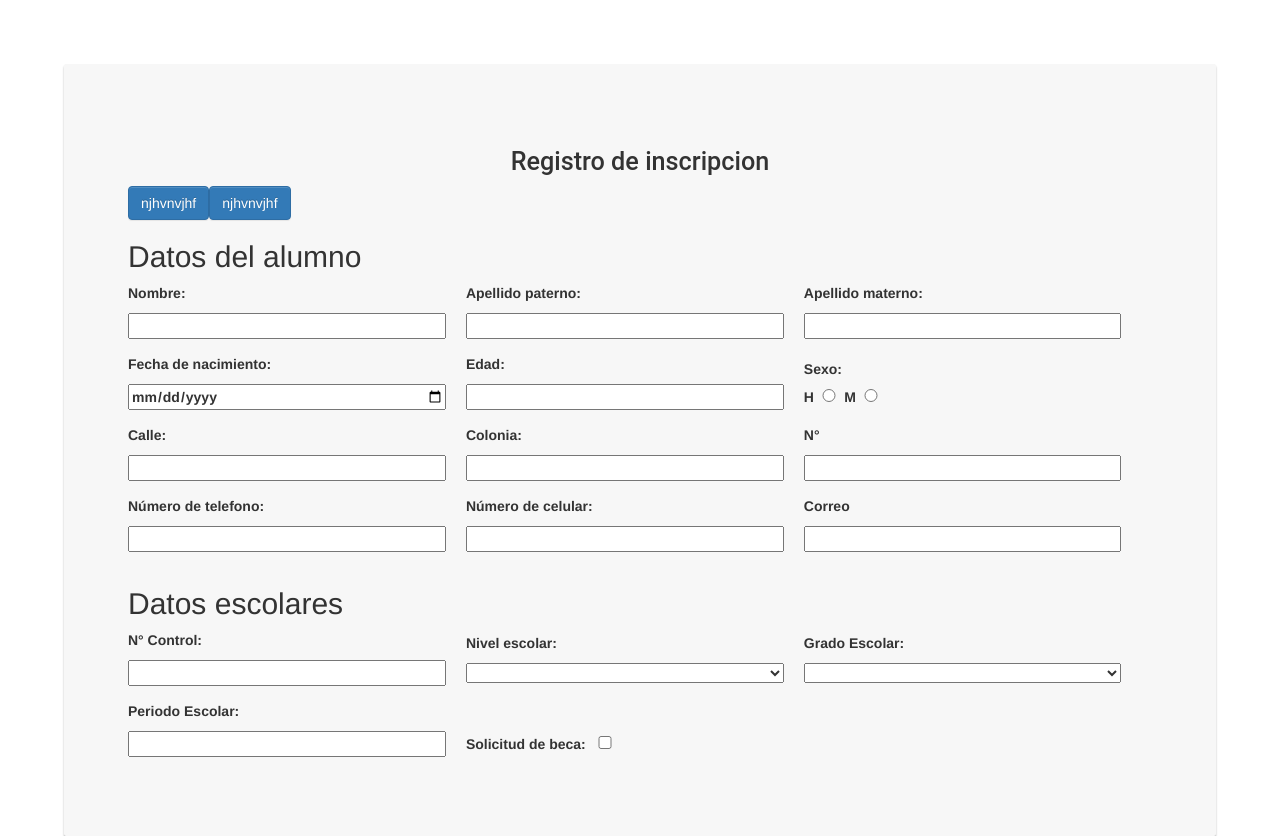
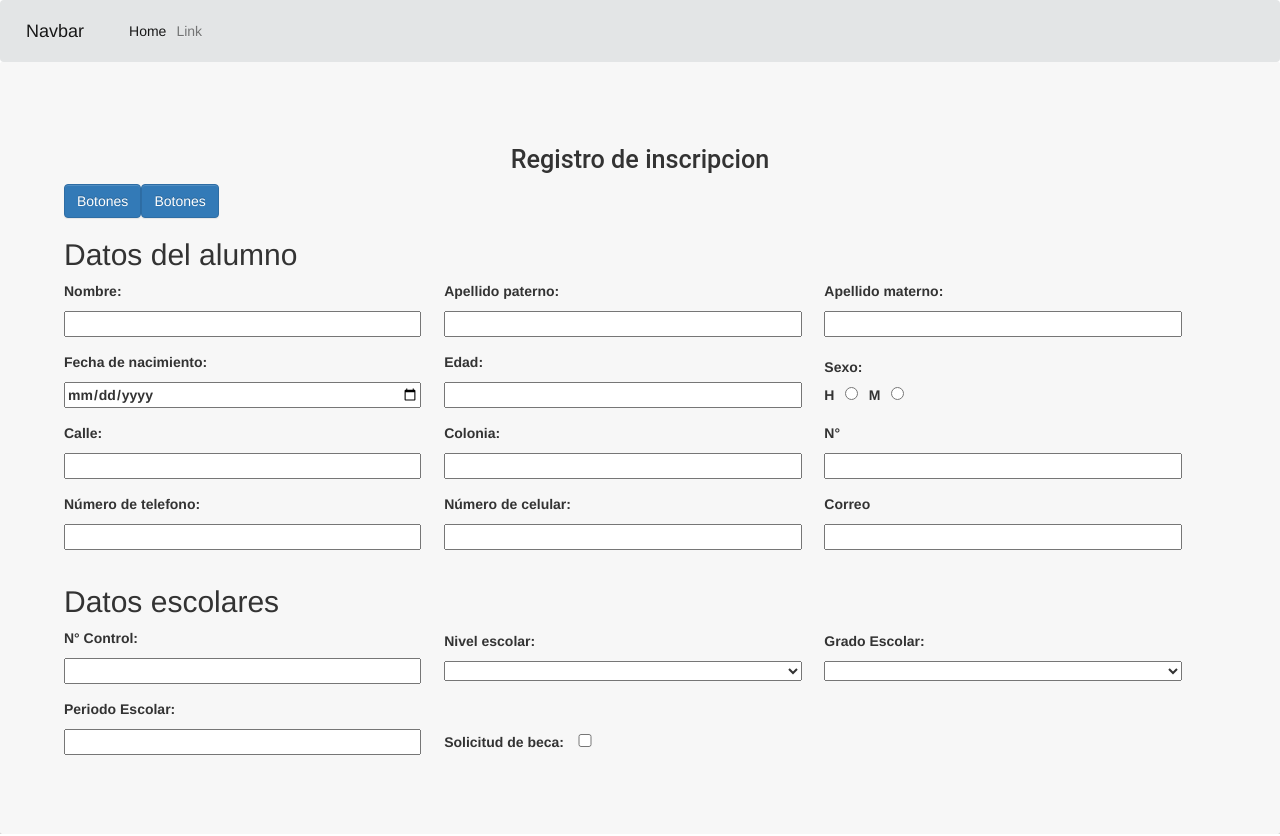
Before and after one commit to 14041269/gallinero1, a React app in the folder react-proyecto/: page / in a window 1280 px wide. Built offline with nearby package versions, Linux system fonts and the light colour scheme.

Commit message:
Version2

```diff
--- a/react-proyecto/src/css/Inscripciones.css
+++ b/react-proyecto/src/css/Inscripciones.css
@@ -2,10 +2,10 @@
     {
     height: 100%;
     padding: 5%;
-    max-width: 90%;
+    max-width: 100%;
     width: 100% !important;
     background-color: #F7F7F7;
-    margin: 5% auto 0% auto;
+    margin: 0%;
     border-radius: 2px;
     -webkit-box-shadow: 0px 2px 2px rgba(0, 0, 0, 0.3);
     box-shadow: 0px 2px 2px rgba(0, 0, 0, 0.3);
--- /dev/null
+++ b/react-proyecto/src/css/navigation.css
@@ -0,0 +1,5 @@
+.mynavigation
+{
+	margin:0% !important;
+	background: #e3e5e6!important;
+}
--- a/react-proyecto/src/js/componentes/inscripciones/principal.js
+++ b/react-proyecto/src/js/componentes/inscripciones/principal.js
@@ -2,6 +2,7 @@ import React, { Component } from 'react';
 import DatosAlumnos from './datosAlumnos';
 import BotonesInicio from './botonesInicio';
 import DatosInscripciones from './datosInscripciones';
+import Navigation from '../navigation';
 import '../../../css/Inscripciones.css';
 
 class Principal extends Component {
@@ -14,11 +15,11 @@ class Principal extends Component {
 	render()
 	{
 		return(
-
+			<div>
+			<Navigation/>
 				<div className="contenedor-inscripciones">
-
 					<h1>Registro de inscripcion</h1>
-					<BotonesInicio cualquiera={"njhvnvjhf"}/>
+					<BotonesInicio cualquiera={"Botones"}/>
 					<h2>Datos del alumno</h2>
 					<DatosAlumnos/>
 					<h2>Datos escolares</h2>
@@ -26,6 +27,7 @@ class Principal extends Component {
 
 				</div>
 
+			</div>
 			);
 	}
 
--- /dev/null
+++ b/react-proyecto/src/js/componentes/navigation.js
@@ -0,0 +1,42 @@
+import React, { Component } from 'react';
+import '../../css/navigation.css';
+class Navigation extends Component{
+
+	render()
+	{
+		return(
+<div>
+				<nav className="navbar navbar-expand-lg navbar-light  mynavigation">
+				  <a className="navbar-brand" href="#">Navbar</a>
+
+				  <div className="collapse navbar-collapse" id="navbarSupportedContent">
+				    <ul className="navbar-nav mr-auto">
+				      <li className="nav-item active">
+				        <a className="nav-link" href="#">Home <span className="sr-only">(current)</span></a>
+				      </li>
+				      <li className="nav-item">
+				        <a className="nav-link" href="#">Link</a>
+				      </li>
+				      <li className="nav-item dropdown">
+				     {/*   <a className="nav-link dropdown-toggle" href="#" id="navbarDropdown" role="button" data-toggle="dropdown" aria-haspopup="true" aria-expanded="false">
+				          Dropdown
+				        </a>
+				        <div className="dropdown-menu" aria-labelledby="navbarDropdown">
+				          <a className="dropdown-item" href="#">Action</a>
+				          <a className="dropdown-item" href="#">Another action</a>
+				          <div className="dropdown-divider"></div>
+				          <a className="dropdown-item" href="#">Something else here</a>
+				        </div>*/}
+				      </li>
+
+				    </ul>
+
+				  </div>
+				</nav>
+</div>
+
+			);
+	}
+
+}
+ export default Navigation;
```
